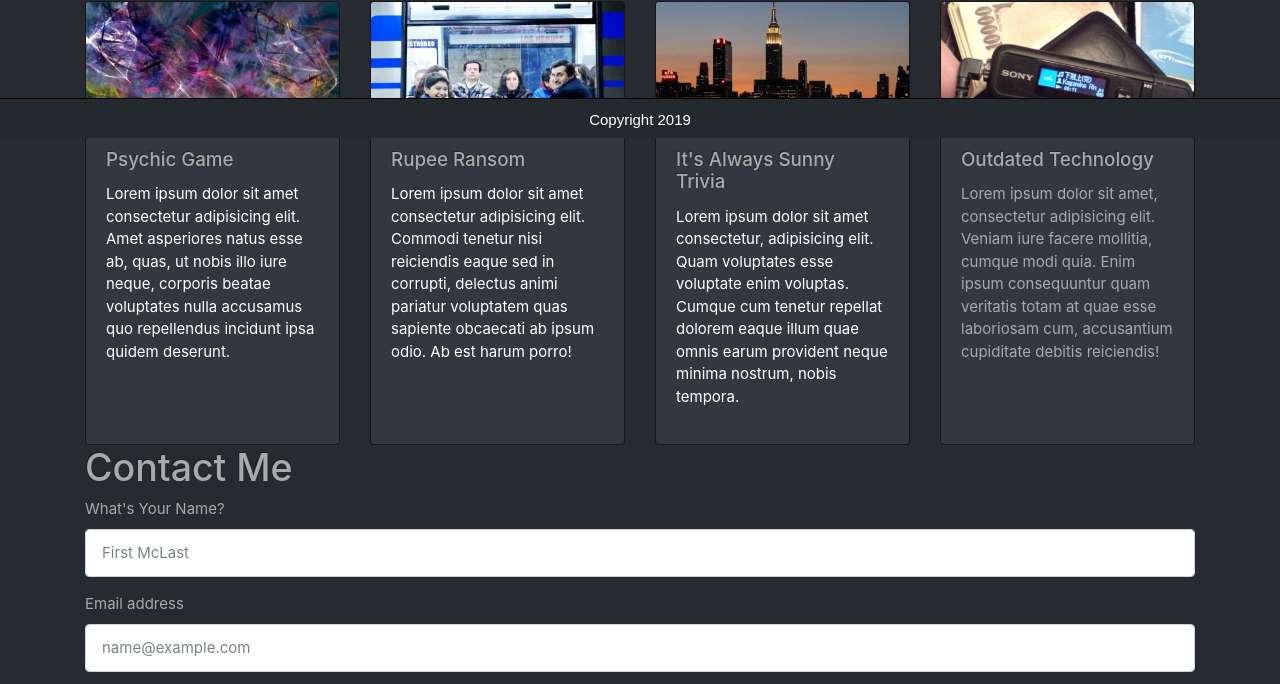
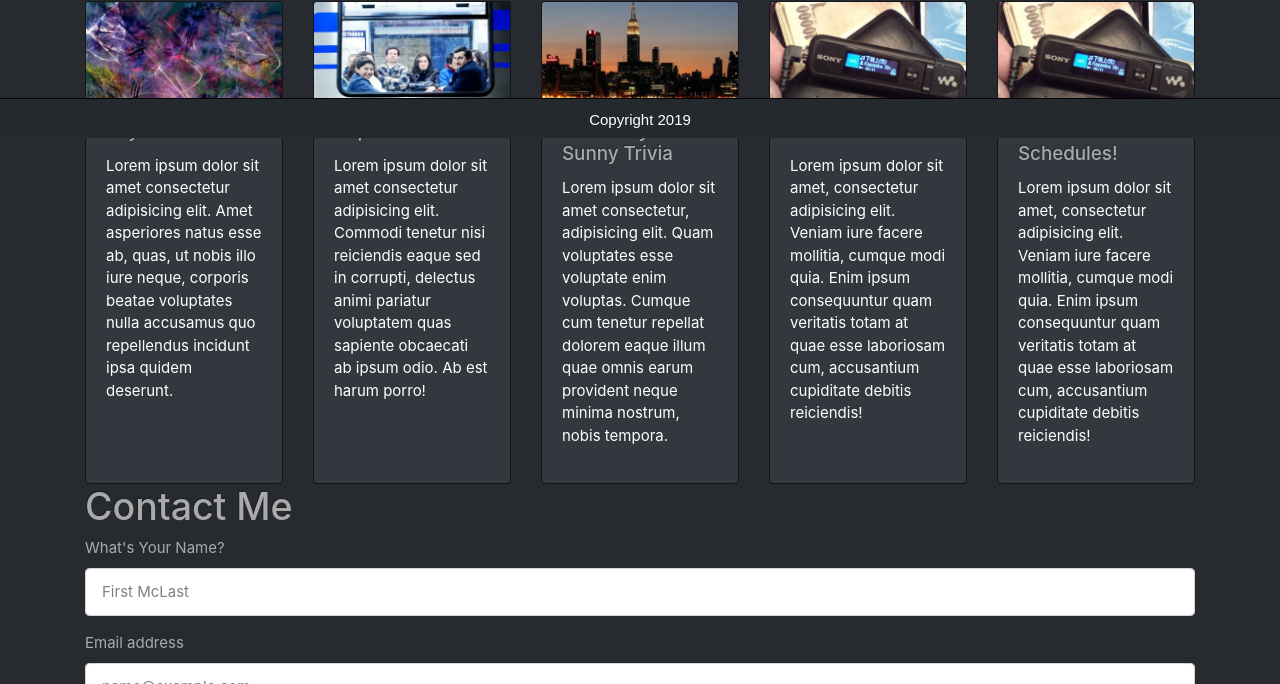
Before and after one commit to jfowler93/Bootstrap-Portfolio, a plain HTML site: page index.html in a window 1280 px wide. Shown: the part 662-1346 px from the top of the page. Drawn offline with nearby package versions, Linux system fonts and the light colour scheme.

Commit message:
added a new card and linked train time page

```diff
--- a/index.html
+++ b/index.html
@@ -142,12 +142,26 @@
             <div class="card">
                 <img src="Assets/images/MP3.jpg" class="card-img-top" alt="...">
                 <div class="card-body">
-                    <h5 class="card-title">Outdated Technology</h5>
+                    <h5 class="card-title">Cool Gifs Here</h5>
+                    <a href="https://jfowler93.github.io/gif-tastic/" target="blank">
                     <p class="card-text">Lorem ipsum dolor sit amet, consectetur adipisicing elit. Veniam iure facere
                         mollitia, cumque modi quia. Enim ipsum consequuntur quam veritatis totam at quae esse laboriosam
                         cum, accusantium cupiditate debitis reiciendis!</p>
                     <p class="card-text"><small class="text-muted"></small></p>
                 </div>
+            </a>
+            </div>
+            <div class="card">
+                <img src="Assets/images/MP3.jpg" class="card-img-top" alt="...">
+                <div class="card-body">
+                    <h5 class="card-title">Get Your Train Schedules!</h5>
+                    <a href="https://jfowler93.github.io/train-time/" target="blank">
+                    <p class="card-text">Lorem ipsum dolor sit amet, consectetur adipisicing elit. Veniam iure facere
+                        mollitia, cumque modi quia. Enim ipsum consequuntur quam veritatis totam at quae esse laboriosam
+                        cum, accusantium cupiditate debitis reiciendis!</p>
+                    <p class="card-text"><small class="text-muted"></small></p>
+                </div>
+            </a>
             </div>
         </div>
     </div>
```
